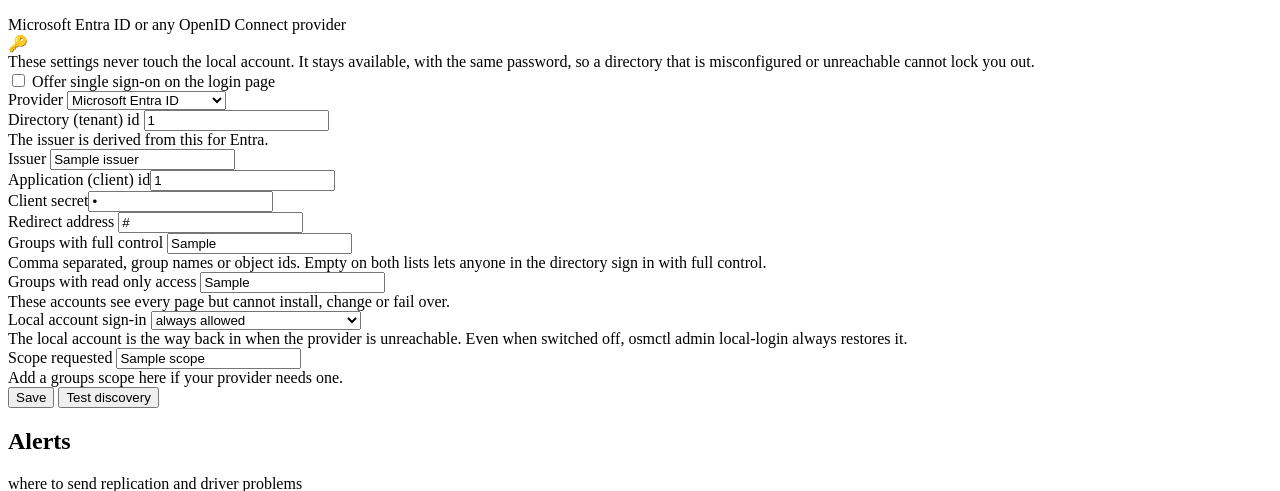
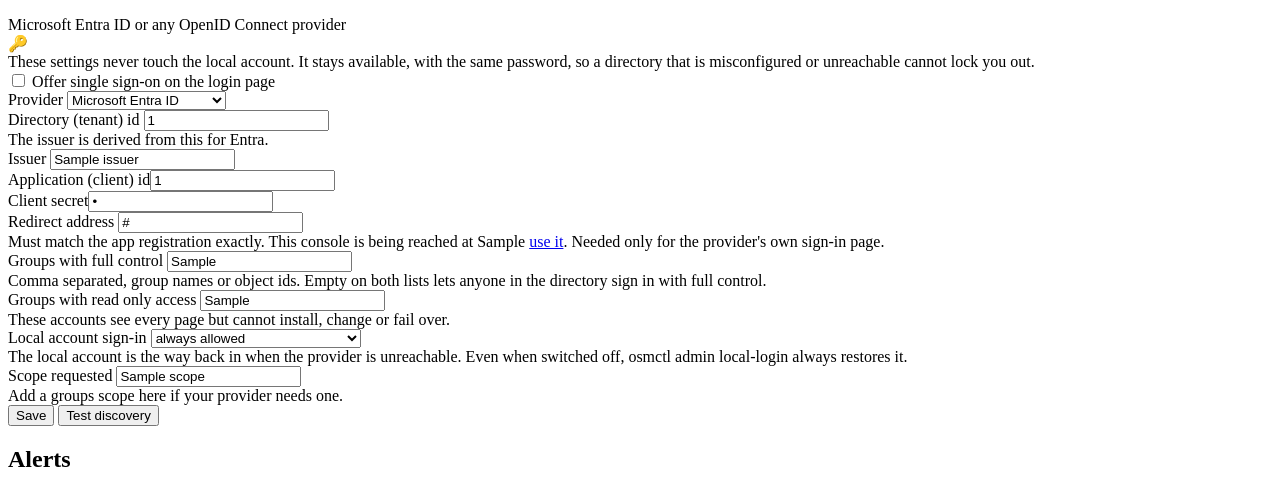
Before and after one commit to bentech4u/OCP-Storage-Manager-OSM, a Python web app: template app/app/templates/setup.html in a window 1280 px wide. Shown: the part 581-1072 px from the top of the page. Run offline with Jinja, Linux system fonts and the light colour scheme; the template is opened without the code that fills it: most values are stand-ins (such as "Sample title", 1, 10 or a date in 2020).

Commit message:
Setup: suggest the redirect address the console is actually reached at
Guessing it is easy to get wrong, and Entra rejects a mismatch. The field now shows
the address this page was opened at, with a link to fill it in, and saving warns when
it is not https.

```diff
--- a/app/app/routers/setup.py
+++ b/app/app/routers/setup.py
@@ -27,6 +27,8 @@ async def setup_page(request: Request, notice: str = "", error: str = ""):
         "tools": tools.status(),
         "user": getattr(request.state, "user", "admin"),
         "password_set": bool(state["setup"].get("admin_password_hash")),
+        # the address this page was reached at is the one to register with the provider
+        "suggested_redirect": str(request.base_url).rstrip("/") + "/auth/oidc/callback",
         "paths": {
             "Application root": str(ROOT),
             "Data directory": str(DATA_DIR),
@@ -84,6 +86,8 @@ async def save_oidc(request: Request, enabled: str = Form(""), provider: str = F
                    "would have locked everyone out.")
     store.update(lambda s: s["setup"].update({"oidc": cfg, "local_login": local_login}))
     notice = "Single sign-on settings saved. The local account and its password are unchanged."
+    if cfg["redirect_url"] and not cfg["redirect_url"].startswith("https://"):
+        notice += (" The redirect address is not https, which Entra refuses except for localhost.")
     notice += warning
     if cfg["enabled"]:
         notice += " The provider now appears in the list on the login page."
--- a/app/app/templates/setup.html
+++ b/app/app/templates/setup.html
@@ -88,7 +88,12 @@
         <div class="field"><label>Application (client) id</label><input type="text" name="client_id" value="{{ setup.oidc.client_id }}"></div>
         <div class="field"><label>Client secret</label><input type="password" name="client_secret" value="{{ setup.oidc.client_secret }}"></div>
         <div class="field"><label>Redirect address</label>
-          <input type="text" name="redirect_url" value="{{ setup.oidc.redirect_url }}" placeholder="https://installer.bentech.work:8800/auth/oidc/callback"></div>
+          <input type="text" name="redirect_url" id="redirect_url"
+                 value="{{ setup.oidc.redirect_url }}" placeholder="{{ suggested_redirect }}">
+          <div class="hint">Must match the app registration exactly. This console is being reached
+            at <span class="mono">{{ suggested_redirect }}</span>
+            <a href="#" onclick="document.getElementById('redirect_url').value='{{ suggested_redirect }}';return false">use it</a>.
+            Needed only for the provider's own sign-in page.</div></div>
       </div>
       <div class="row">
         <div class="field"><label>Groups with full control</label>
```
